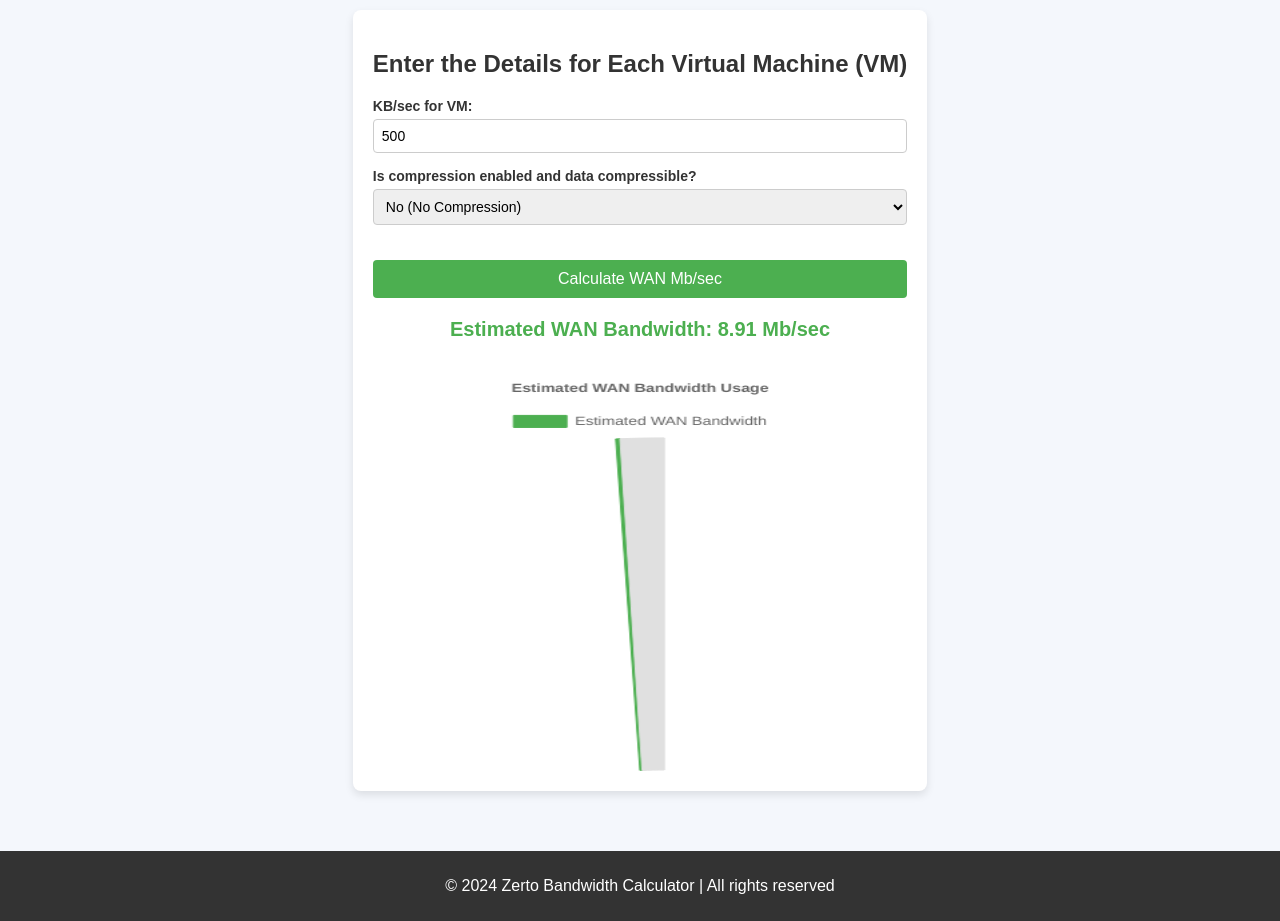
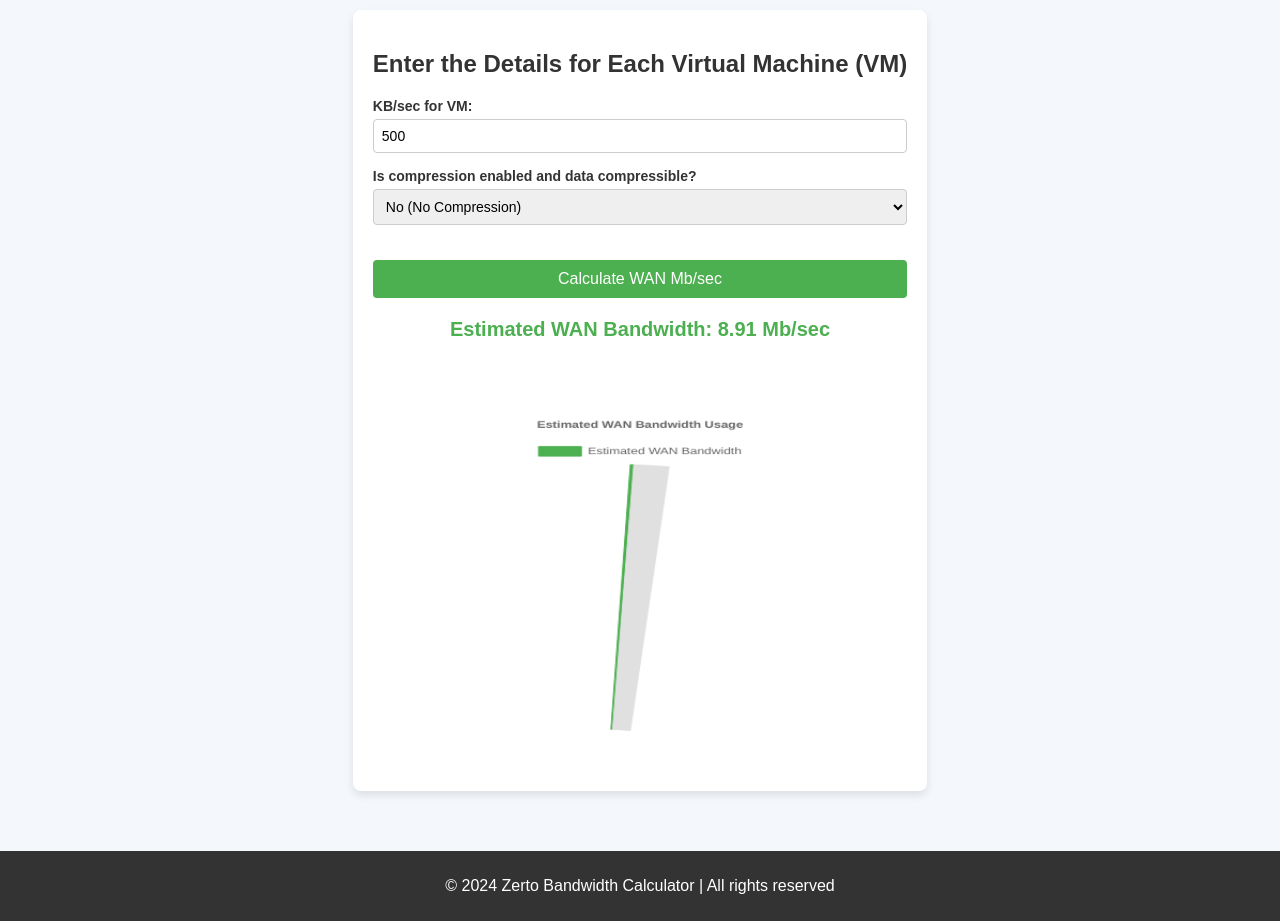
Before and after one commit to alefreza/Zerto-Bandwidth-Calculator, a plain HTML site: page index.html in a window 1280 px wide. Drawn offline with nearby package versions, Linux system fonts and the light colour scheme.

Commit message:
Update index.html

```diff
--- a/index.html
+++ b/index.html
@@ -106,8 +106,8 @@
         }
 
         canvas {
-            width: 100% !important;
-            height: 100% !important;
+            width: 80% !important;
+            height: 80% !important;
         }
     </style>
 </head>
@@ -196,9 +196,9 @@
                 },
                 options: {
                     responsive: true,
-                    circumference: Math.PI,  // Makes it a doughnut shape
-                    rotation: -Math.PI, // Starts the chart from the top
                     cutoutPercentage: 70, // Adjusts the size of the hole in the doughnut
+                    rotation: Math.PI, // Makes the chart start from the top
+                    circumference: Math.PI, // Half-circle (doughnut)
                     plugins: {
                         tooltip: {
                             callbacks: {
```
